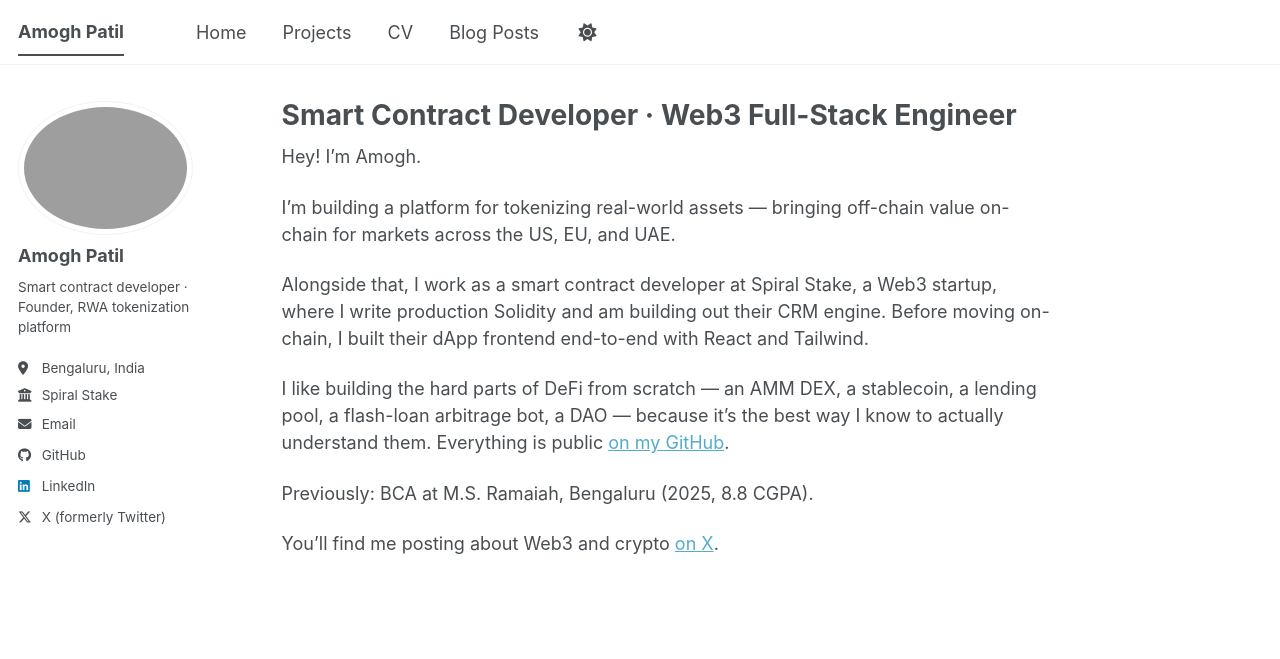
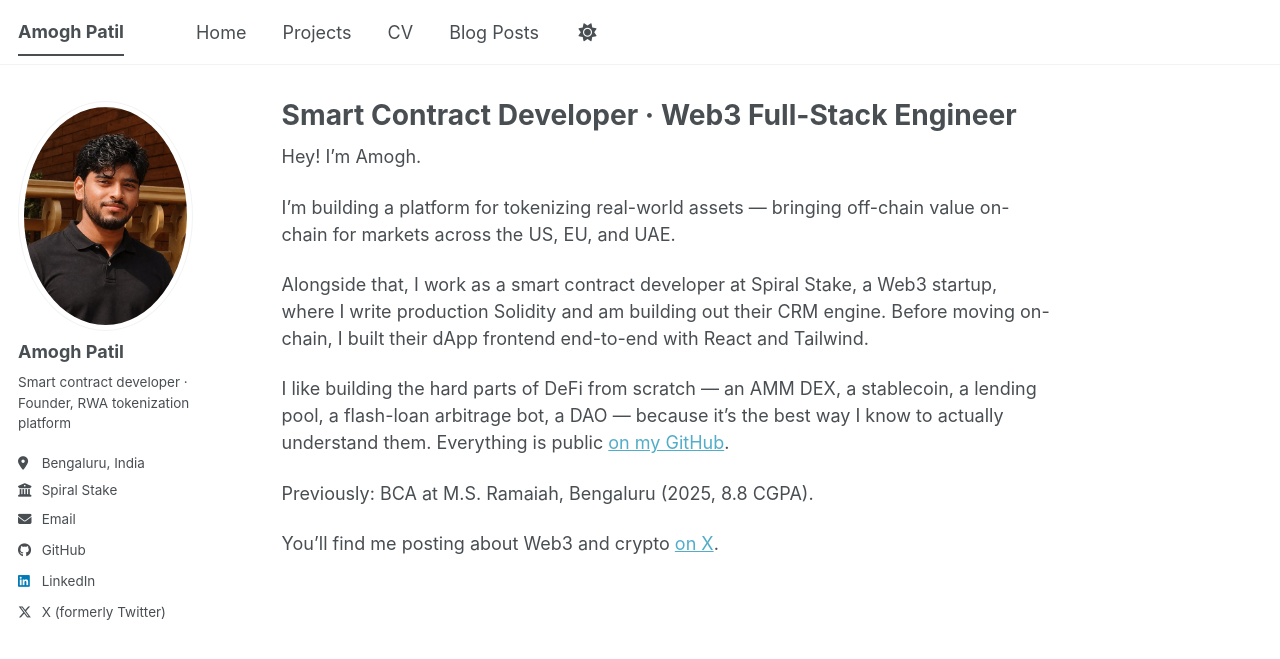
Before and after one commit to AMOGHPTL/AMOGHPTL.github.io, a Jekyll site: the page built from _pages/about.md, in a window 1280 px wide. Shown: the top 659 px of the page. Built offline with Jekyll 4.4.1, drawn with Linux system fonts in a browser that asks for light colours; a style sheet for code colours, icons or effects is not loaded.

Commit message:
Optimize profile photo and fix failed Pages build
Replace the 2.3MB profile.png (whose Pages build failed) with a
512px, ~65KB profile.jpg; point _config.yml avatar at it.

Co-Authored-By: Claude Opus 4.8 <noreply@anthropic.com>

```diff
--- a/_config.yml
+++ b/_config.yml
@@ -22,7 +22,7 @@ repository               : "AMOGHPTL/AMOGHPTL.github.io"
 #               Additional customization can be done by editing /_includes/author-profile.html
 author:
   # Biographic information
-  avatar           : "profile.png"
+  avatar           : "profile.jpg"
   name             : "Amogh Patil"
   pronouns         :
   bio              : "Smart contract developer · Founder, RWA tokenization platform"
```
Also changed, not shown: README.md (+1 -1 lines), images/profile.jpg (added), 1 other file.
